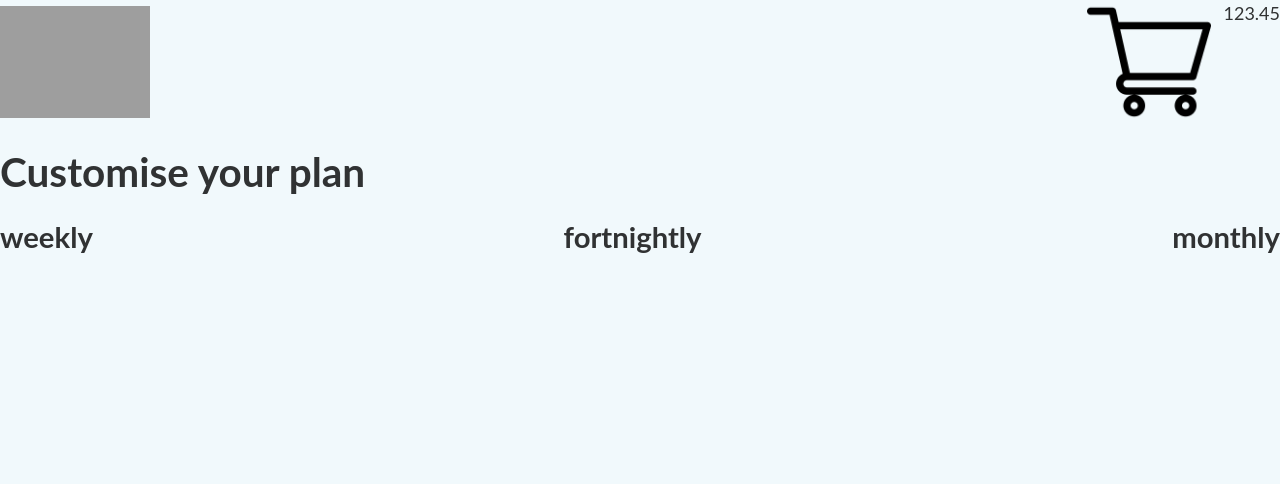
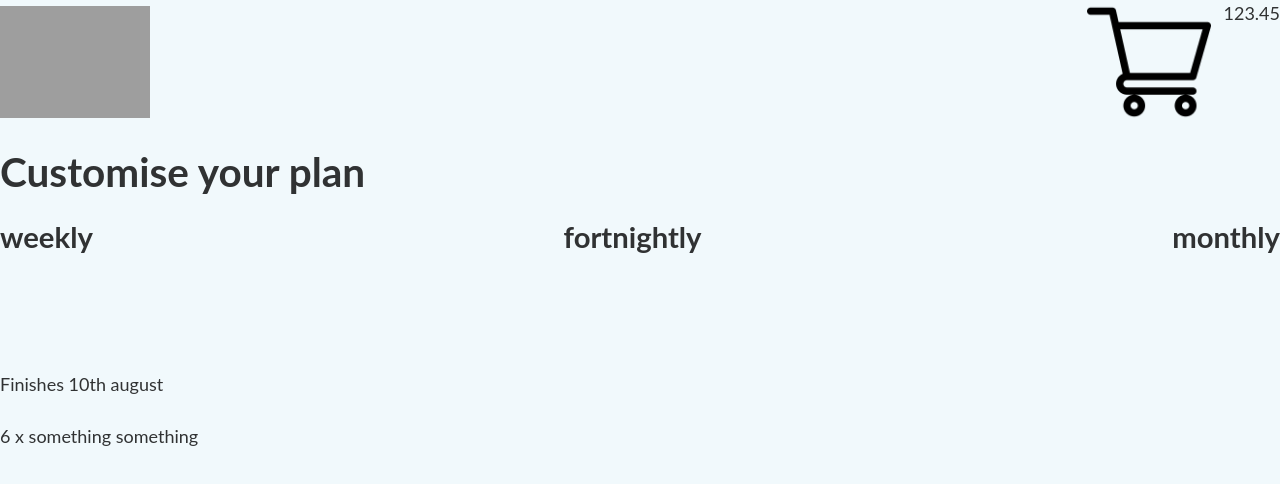
Before and after one commit to chy-m/checkout-example, a React (Create React App) app: page / in a window 1280 px wide. Shown: the top 484 px of the page. Built offline with nearby package versions, Linux system fonts and the light colour scheme; grey boxes are pictures that could not be loaded.

Commit message:
Create paymenttype component

```diff
--- a/src/App.js
+++ b/src/App.js
@@ -3,6 +3,7 @@ import React from 'react'
 import Header from './components/Header'
 import Heading from './components/Heading'
 import PaymentIntervals from './components/PaymentIntervals'
+import PaymentType from './components/PaymentType'
 // Others
 import './App.scss'
 
@@ -12,6 +13,7 @@ function App() {
       <Header />
       <Heading title='Customise your plan' />
       <PaymentIntervals />
+      <PaymentType />
     </div>
   )
 }
--- /dev/null
+++ b/src/components/PaymentType.js
@@ -0,0 +1,10 @@
+import React from 'react'
+
+const PaymentType = () => (
+  <div className='payment-type'>
+    <p>Finishes 10th august</p>
+    <p>6 x something something</p>
+  </div>
+)
+
+export default PaymentType
```
